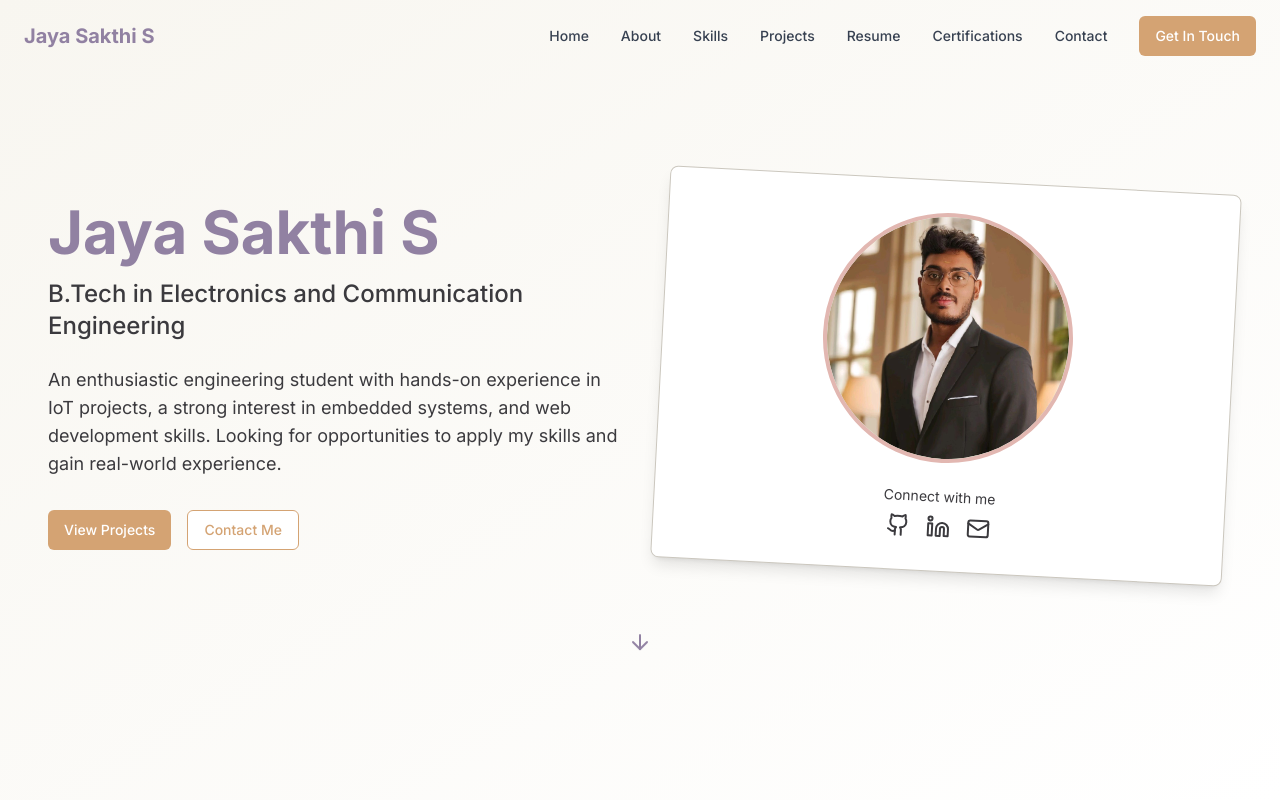
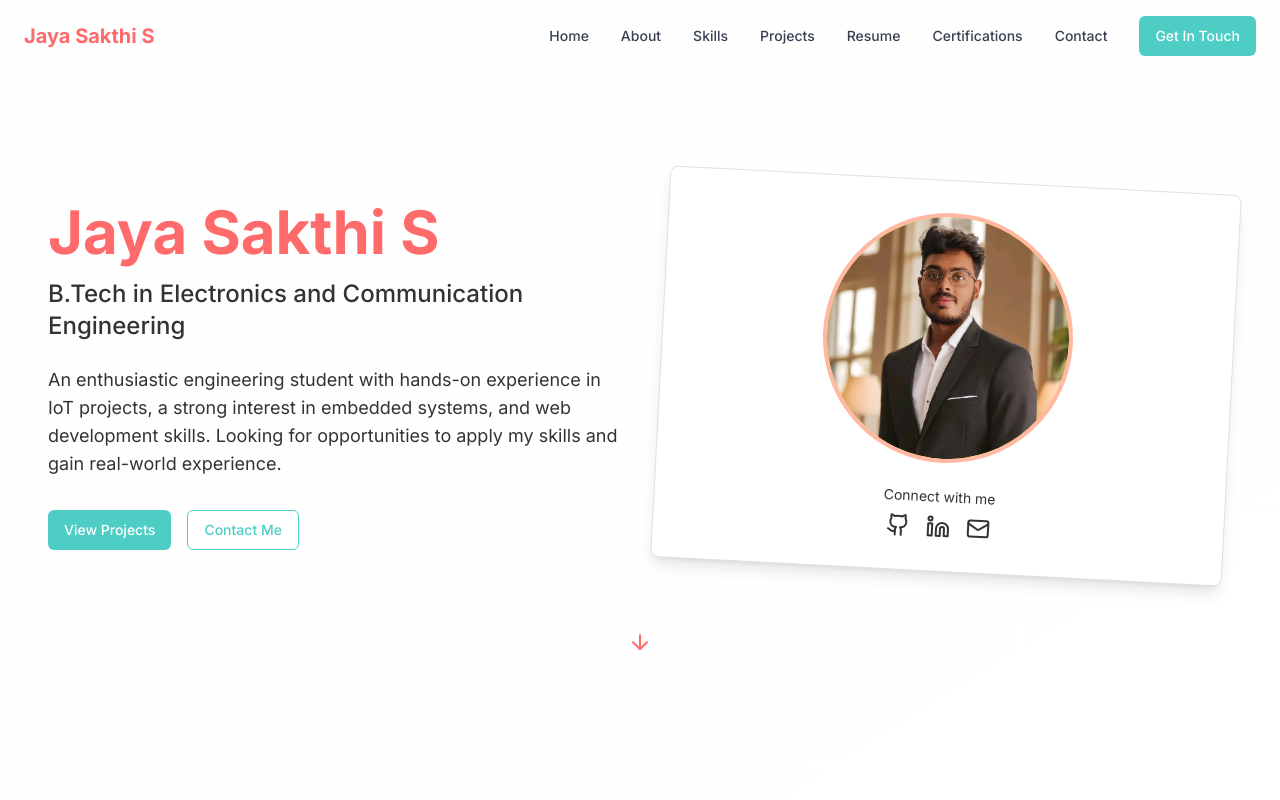
Before and after one commit to JAYASAKTHI07/JAYASAKTHI-PORTFOLIO, a React (Vite) app: page / in a window 1280 px wide. Shown: the top 800 px of the page. Built offline with nearby package versions, Linux system fonts and the light colour scheme.

Commit message:
Update color palette
Update Tailwind configuration to use a new color palette.

```diff
--- a/tailwind.config.ts
+++ b/tailwind.config.ts
@@ -54,13 +54,13 @@ export default {
 					foreground: 'hsl(var(--card-foreground))'
 				},
                 portfolio: {
-                    primary: '#9181A2',     // Soft Plum - Gentle, professional, and sophisticated
-                    secondary: '#D4A373',   // Clay Rose - Warm, organic highlight that pairs beautifully
-                    accent: '#DDE4D3',      // Pale Sage - Cool green-gray that soothes and balances
-                    light: '#F8F6F0',       // Ivory White - Soft off-white with an earthy undertone
-                    dark: '#3B3A3E',        // Obsidian Charcoal - Deep, near-black for strong contrast
-                    highlight: '#E2B7B1',   // Dusty Rose Pink - Elegant and muted for subtle emphasis
-                    border: '#CBC7BE'       // Warm Ash Gray - Understated, useful for dividers and background shapes
+                    primary: '#FF6B6B',     // Coral - Bold, inviting, and attention-grabbing
+                    secondary: '#4ECDC4',   // Electric Blue - Dynamic, pairs well with coral for a striking effect
+                    accent: '#FFD166',      // Sunny Yellow - Cheerful and optimistic
+                    light: '#FEFEFE',       // Off-White - Bright and clean to let colors pop
+                    dark: '#333333',        // Charcoal Gray - Provides stability and grounding for vibrant colors
+                    highlight: '#FFB8A2',   // Bright Peach - Adds a softer, playful emphasis
+                    border: '#E0E0E0'       // Pale Gray - Keeps the focus on the vibrant elements
                 }
 			},
 			borderRadius: {
```
